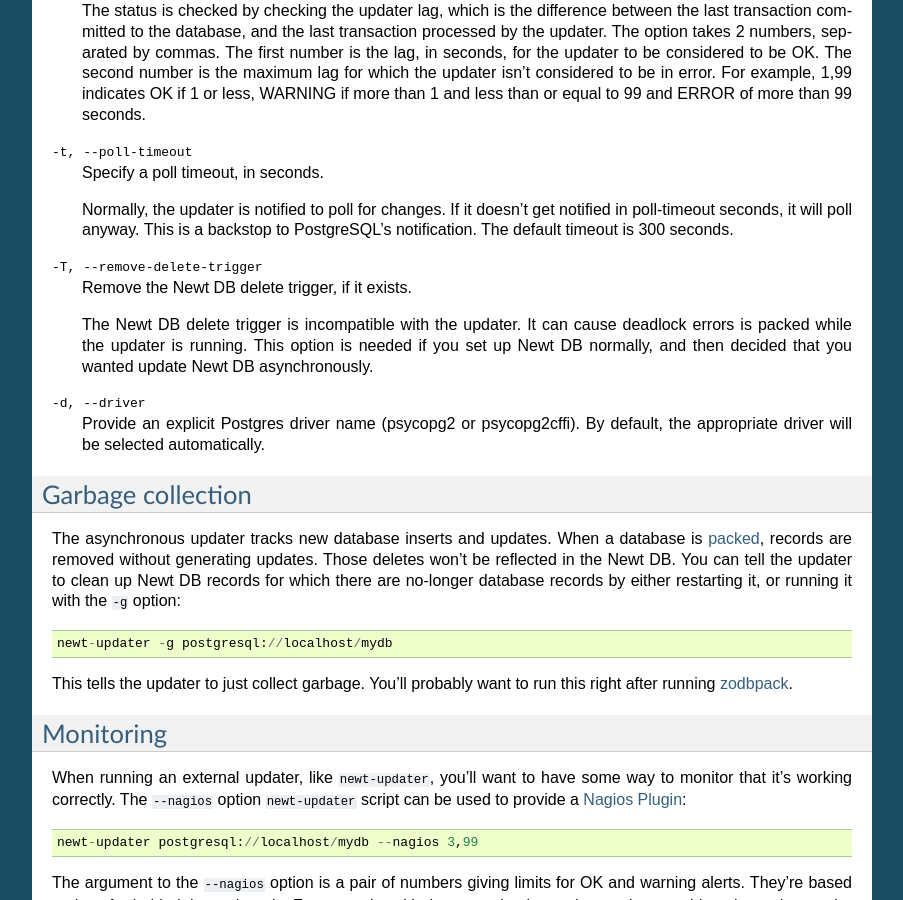
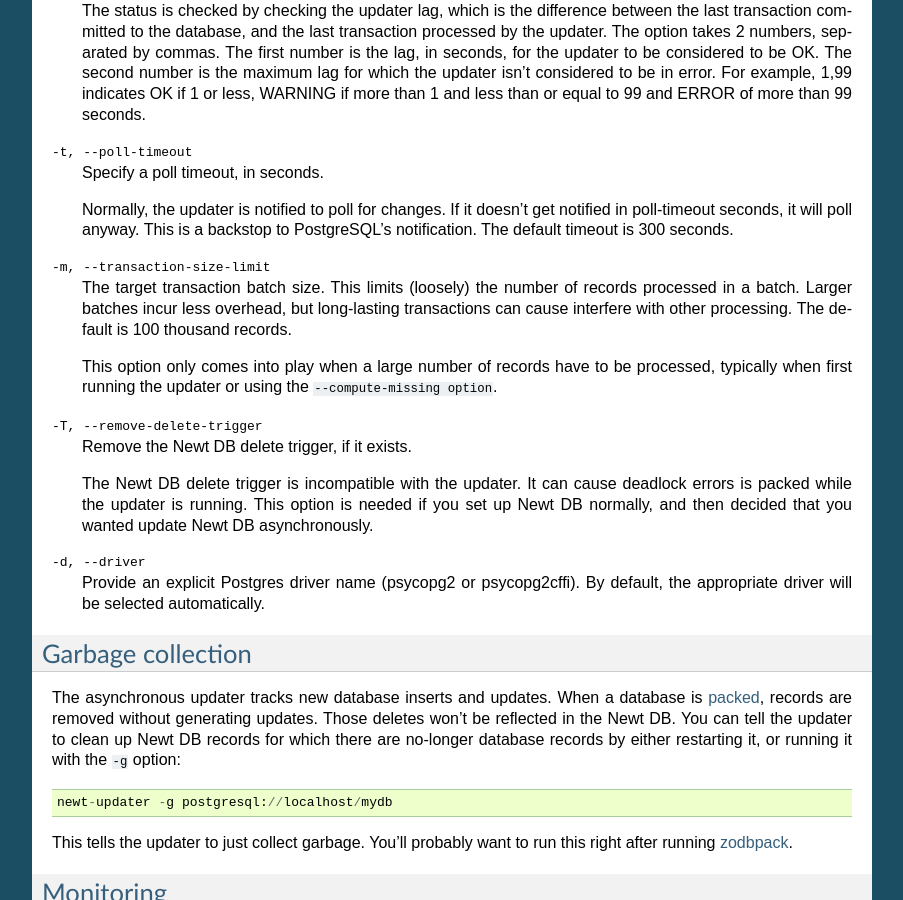
Before and after one commit to newtdb/db, a Sphinx documentation site: the page built from doc/topics/updater.rst, in a window 1280 px wide and 900 px high, scrolled down 1575 px. Shown: the whole window, without its empty margins (198-1101 px from the left). Built offline with Sphinx 7.4.7, drawn with Linux system fonts in a browser that asks for light colours.

Commit message:
added missing documentation for the -m option

```diff
--- a/doc/topics/updater.rst
+++ b/doc/topics/updater.rst
@@ -109,6 +109,16 @@ To use Newt's asynchronous updater:
   This is a backstop to PostgreSQL's notification. The default timeout
   is 300 seconds.
 
+-m, --transaction-size-limit
+  The target transaction batch size.  This limits (loosely) the number
+  of records processed in a batch. Larger batches incur less overhead,
+  but long-lasting transactions can cause interfere with other
+  processing.  The default is 100 thousand records.
+
+  This option only comes into play when a large number of records have
+  to be processed, typically when first running the updater or using
+  the ``--compute-missing option``.
+
 -T, --remove-delete-trigger
   Remove the Newt DB delete trigger, if it exists.
 
```
